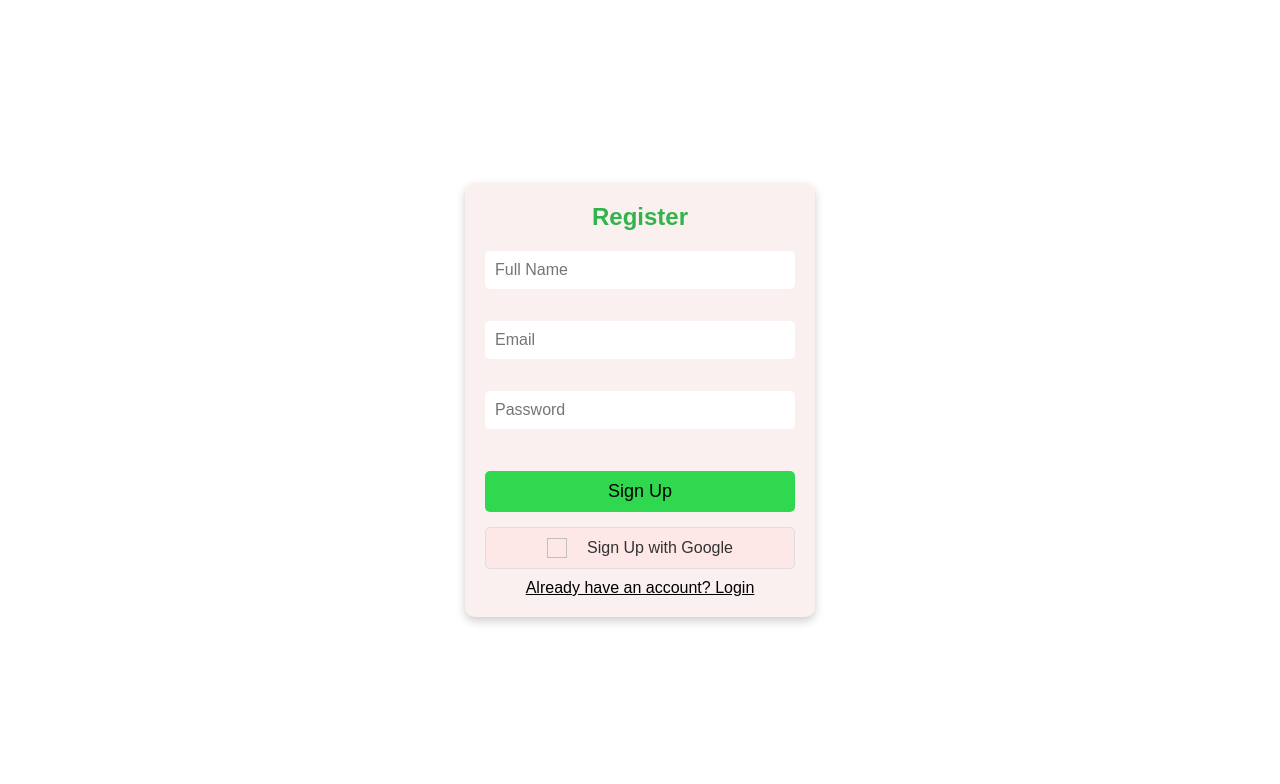
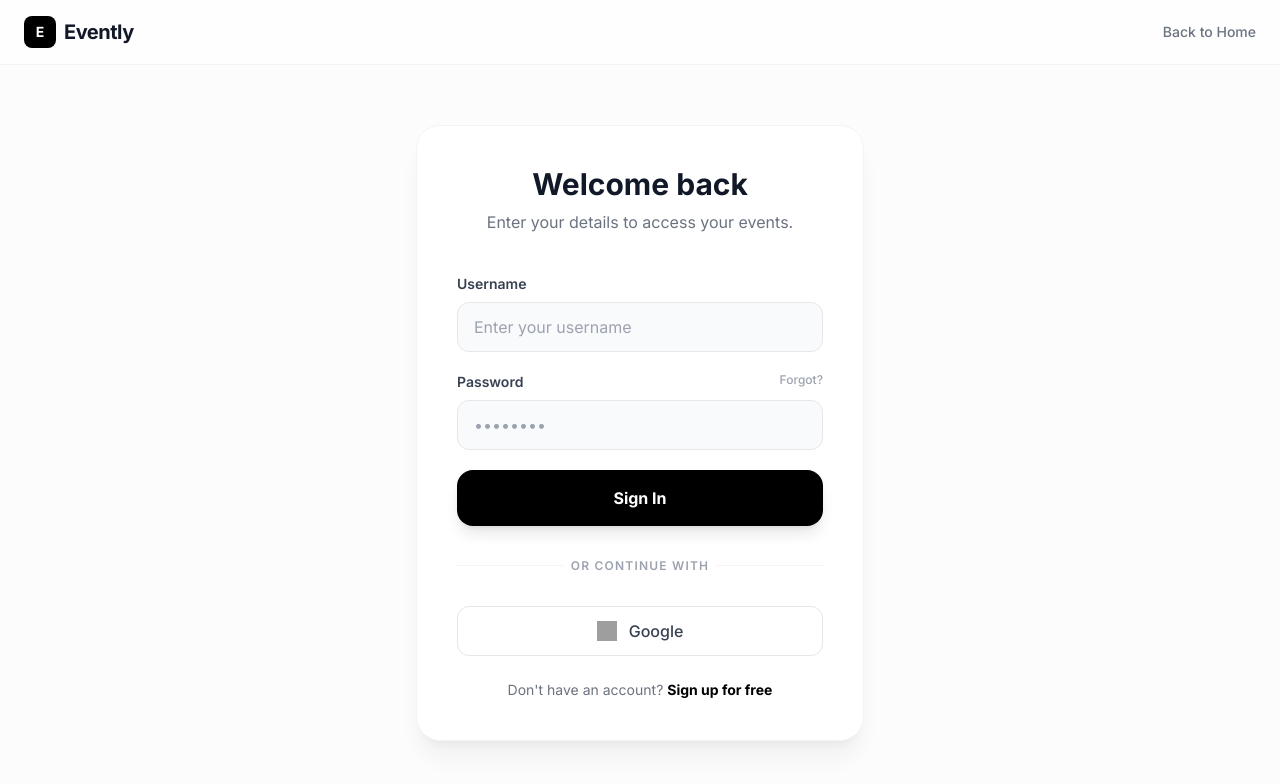
Before and after one commit to Abhinandan-KP/eventManagement1, a plain HTML site: page register.html in a window 1280 px wide. Drawn offline with nearby package versions, Linux system fonts and the light colour scheme; grey boxes are pictures that could not be loaded.

Commit message:
Update register.html

```diff
--- a/register.html
+++ b/register.html
@@ -3,125 +3,79 @@
 <head>
     <meta charset="UTF-8">
     <meta name="viewport" content="width=device-width, initial-scale=1.0">
-    <title>Register Page</title>
+    <title>Login | Evently</title>
+    <script src="https://cdn.tailwindcss.com"></script>
+    <link href="https://fonts.googleapis.com/css2?family=Inter:wght@300;400;500;600;700&display=swap" rel="stylesheet">
     <style>
-        *{
-            margin: 0;
-            padding: 0;
-            box-sizing: border-box;
-            font-family: Arial, sans-serif;
-        }
-
-        body {
-            display: flex;
-            justify-content: center;
-            align-items: center;
-            height: 100vh;
-        }
-
-        .container {
-            background: rgba(235, 180, 180, 0.2);
-            backdrop-filter: blur(10px);
-            padding: 20px;
-            border-radius: 10px;
-            box-shadow: 0px 4px 10px rgba(0, 0, 0, 0.2);
-            width: 350px;
-            text-align: center;
-        }
-
-        .container h2 {
-            margin-bottom: 20px;
-            color: rgb(51, 179, 75);
-        }
-
-        .input-box {
-            width: 100%;
-            height: 60px;
-            margin: 10px 0;
-            position: relative;
-        }
-
-        .input-box input {
-            width: 100%;
-            padding: 10px;
-            border: none;
-            border-radius: 5px;
-            font-size: 16px;
-        }
-
-        .register-btn {
-            width: 100%;
-            background: #2fd84e;
-            border: none;
-            padding: 10px;
-            border-radius: 5px;
-            color: rgb(0, 0, 0);
-            font-size: 18px;
-            cursor: pointer;
-            margin-top: 10px;
-        }
-
-        .register-btn:hover {
-            background: #4be299;
-        }
-
-        .google{
-            width: 100%;
-            background: rgb(254, 231, 231);
-            border: 1px solid #ddd;
-            padding: 10px;
-            border-radius: 5px;
-            color: #333;
-            font-size: 16px;
-            cursor: pointer;
-            display: flex;
-            align-items: center;
-            justify-content: center;
-            margin-top: 15px;
-            gap: 20px;
-        }
-
-        .google img {
-            width: 20px;
-            height: 20px;
-        }
-
-        .google:hover {
-            background: #ff9369;
-        }
-
-        .login {
-            margin-top: 10px;
-            color: white;
-            display: block;
-        }
+        body { font-family: 'Inter', sans-serif; background-color: #fcfcfd; }
+        .glass { background: rgba(255, 255, 255, 0.7); backdrop-filter: blur(10px); }
     </style>
 </head>
-<body>
-    <div class="container">
-        <h2>Register</h2>
-        <form action="index.html" method="get">
-            <div class="input-box">
-                <input type="text" id="user" placeholder="Full Name" required>
+<body class="flex flex-col min-h-screen">
+
+    <nav class="glass border-b border-gray-100">
+        <div class="max-w-7xl mx-auto px-6 h-16 flex items-center justify-between">
+            <div class="flex items-center gap-2">
+                <div class="w-8 h-8 bg-black rounded-lg flex items-center justify-center">
+                    <span class="text-white font-bold text-sm">E</span>
+                </div>
+                <span class="text-xl font-bold tracking-tight text-gray-900">Evently</span>
             </div>
-            <div class="input-box">
-                <input type="email" placeholder="Email" required>
+            <a href="index.html" class="text-sm font-medium text-gray-500 hover:text-black transition">Back to Home</a>
+        </div>
+    </nav>
+
+    <div class="flex-grow flex items-center justify-center px-6 py-12">
+        <div class="w-full max-w-md">
+            <div class="bg-white rounded-3xl border border-gray-100 shadow-xl shadow-black/5 p-8 md:p-10">
+
+                <div class="text-center mb-10">
+                    <h1 class="text-3xl font-bold text-gray-900">Welcome back</h1>
+                    <p class="text-gray-500 mt-2">Enter your details to access your events.</p>
+                </div>
+
+                <form class="space-y-5">
+                    <div>
+                        <label class="block text-sm font-semibold text-gray-700 mb-2">Username</label>
+                        <input type="text" id="id" placeholder="Enter your username"
+                            class="w-full px-4 py-3 bg-gray-50 border border-gray-200 rounded-xl focus:ring-2 focus:ring-black focus:outline-none focus:bg-white transition">
+                    </div>
+
+                    <div>
+                        <div class="flex justify-between mb-2">
+                            <label class="block text-sm font-semibold text-gray-700">Password</label>
+                            <a href="#" class="text-xs font-medium text-gray-400 hover:text-black">Forgot?</a>
+                        </div>
+                        <input type="password" id="pass" placeholder="••••••••"
+                            class="w-full px-4 py-3 bg-gray-50 border border-gray-200 rounded-xl focus:ring-2 focus:ring-black focus:outline-none focus:bg-white transition">
+                    </div>
+
+                    <button type="button" onclick="window.location.href='index.html'"
+                        class="w-full bg-black text-white font-bold py-4 rounded-2xl hover:bg-gray-800 transition-all shadow-lg shadow-black/10 active:scale-95">
+                        Sign In
+                    </button>
+                </form>
+
+                <div class="mt-8">
+                    <div class="relative mb-8">
+                        <div class="absolute inset-0 flex items-center"><div class="w-full border-t border-gray-100"></div></div>
+                        <div class="relative flex justify-center text-xs uppercase"><span class="bg-white px-2 text-gray-400 font-semibold tracking-widest">Or continue with</span></div>
+                    </div>
+
+                    <button class="w-full flex items-center justify-center gap-3 px-4 py-3 border border-gray-200 rounded-xl hover:bg-gray-50 transition font-medium text-gray-700 mb-6">
+                        <img src="https://www.svgrepo.com/show/355037/google.svg" class="w-5 h-5" alt="Google">
+                        Google
+                    </button>
+
+                    <p class="text-center text-sm text-gray-500">
+                        Don't have an account?
+                        <a href="register.html" class="text-black font-bold hover:underline">Sign up for free</a>
+                    </p>
+                </div>
+
             </div>
-            <div class="input-box">
-                <input id="pass" type="password" placeholder="Password" required>
-            </div>
-            <button class="register-btn" type="submit">Sign Up</button>
-        </form>
-
-        <button class="google">
-            <img>
-            Sign Up with Google
-        </button>
-
-        <a href="login.html" class="login" style="color: black;">Already have an account? Login</a>
+        </div>
     </div>
 
-    </script>
 </body>
-
 </html>
```
